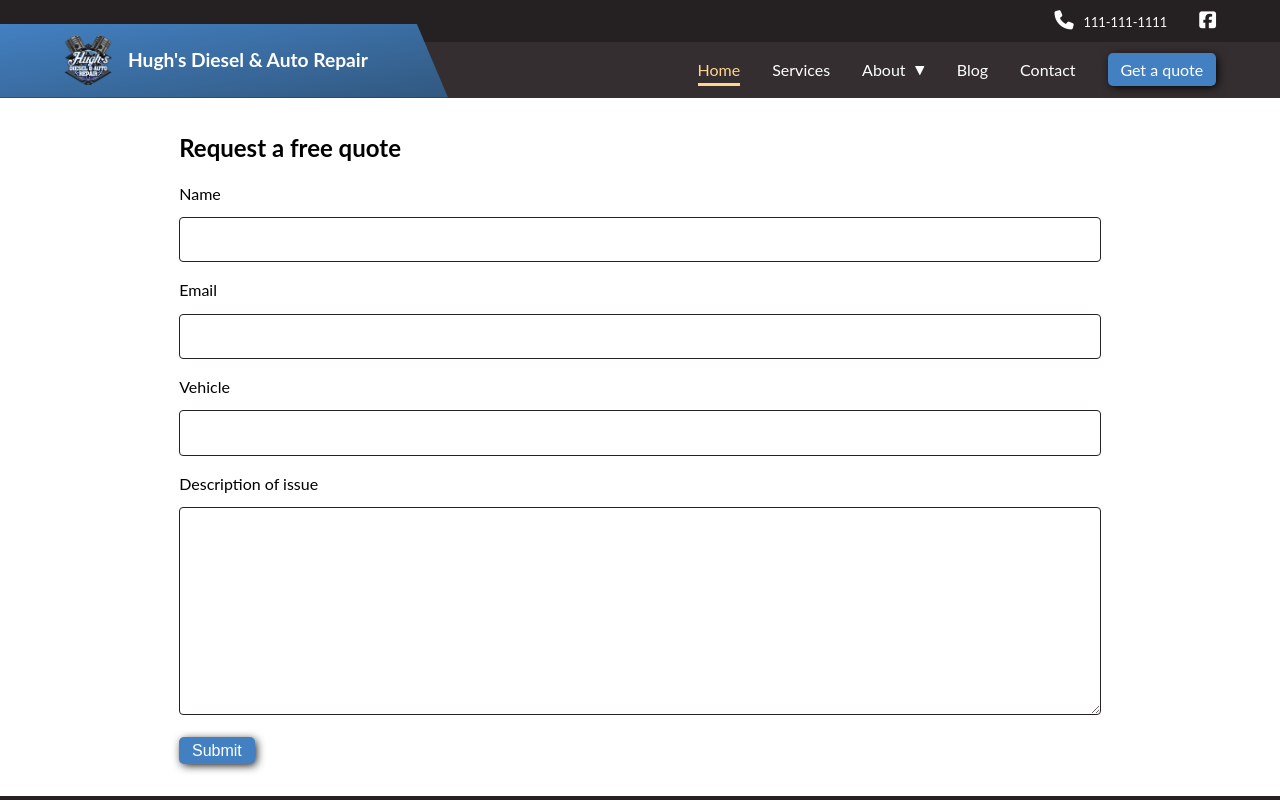
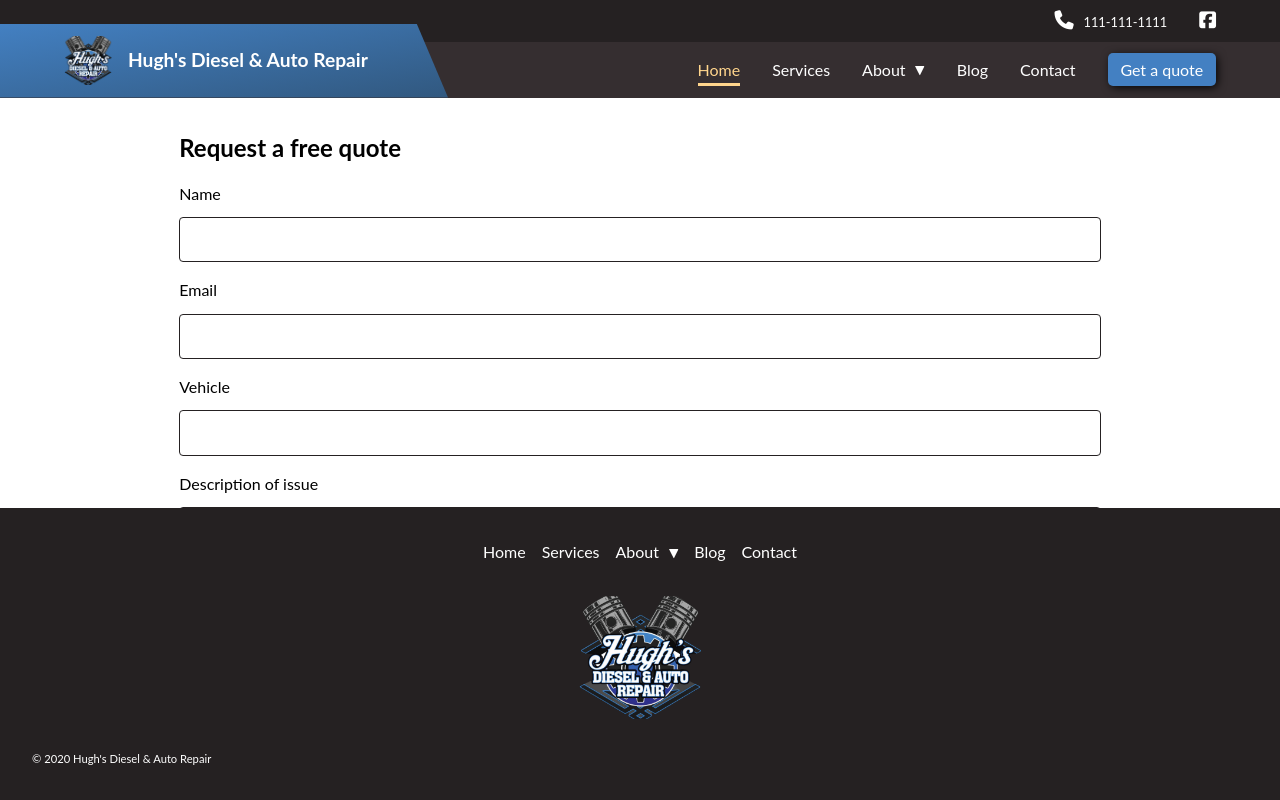
Before and after one commit to TonySoukkeo/hughs-auro-repair-frontend, a React (Create React App) app: page /quote in a window 1280 px wide. Shown: the top 800 px of the page. Built offline with nearby package versions, Linux system fonts and the light colour scheme; no server answers.

Commit message:
Worked on footer position

```diff
--- a/src/css/style.css
+++ b/src/css/style.css
@@ -5,6 +5,10 @@
   padding: 0;
   box-sizing: border-box; }
 
+html,
+body {
+  height: 100%; }
+
 html {
   box-sizing: border-box;
   font-family: "Lato", sans-serif; }
@@ -13,7 +17,8 @@ body {
   line-height: 1.5; }
 
 .App {
-  position: relative; }
+  position: relative;
+  min-height: 100vh; }
 
 .container {
   padding-left: 2rem;
@@ -380,6 +385,8 @@ body {
     background-color: rgba(0, 0, 0, 0.7); }
 
 .footer {
+  position: absolute;
+  bottom: 0;
   width: 100%;
   display: flex;
   flex-direction: column;
@@ -1028,7 +1035,6 @@ body {
   margin-bottom: 2rem; }
 
 .contact__form button {
-  cursor: pointer;
   outline: none;
   border: none;
   font-size: 1.2rem;
--- a/src/layout/Contact.js
+++ b/src/layout/Contact.js
@@ -81,6 +81,11 @@ const Contact = () => {
     }
   };
 
+  // Invalid variable to disable submit btn
+  let disabled = true;
+
+  if (name && email && message) disabled = false;
+
   return (
     <section className="contact">
       <div className="contact__form-container">
@@ -136,7 +141,11 @@ const Contact = () => {
             {loading ? (
               <Loading styles={{ width: "3rem" }} />
             ) : (
-              <button className="btn btn--blue" type="submit">
+              <button
+                disabled={disabled}
+                className={disabled ? "btn btn--disabled" : "btn btn--blue"}
+                type="submit"
+              >
                 Submit
               </button>
             )}
--- a/src/layout/Quote.js
+++ b/src/layout/Quote.js
@@ -116,6 +116,11 @@ const Quote = ({ location }) => {
     }
   };
 
+  // Disabled variable for btn
+  let disabled = true;
+
+  if (name && email && vehicle && description) disabled = false;
+
   return (
     <section className="quote container">
       {error ? <div className="alert alert--err mb-sm">{error}</div> : null}
@@ -159,7 +164,12 @@ const Quote = ({ location }) => {
           {loading ? (
             <Loading styles={{ width: "3rem" }} />
           ) : (
-            <button className="btn btn--blue">Submit</button>
+            <button
+              disabled={disabled}
+              className={disabled ? "btn btn--disabled" : "btn btn--blue"}
+            >
+              Submit
+            </button>
           )}
         </form>
       ) : (
--- a/src/sass/base/_base.scss
+++ b/src/sass/base/_base.scss
@@ -31,6 +31,11 @@ $box-shadow: 2px 2px 10px -1px #000000;
   box-sizing: border-box;
 }
 
+html,
+body {
+  height: 100%;
+}
+
 html {
   box-sizing: border-box;
   font-family: "Lato", sans-serif;
@@ -42,4 +47,5 @@ body {
 
 .App {
   position: relative;
+  min-height: 100vh;
 }
--- a/src/sass/components/_footer.scss
+++ b/src/sass/components/_footer.scss
@@ -1,4 +1,6 @@
 .footer {
+  position: absolute;
+  bottom: 0;
   width: 100%;
   display: flex;
   flex-direction: column;
--- a/src/sass/layout/_contact.scss
+++ b/src/sass/layout/_contact.scss
@@ -27,7 +27,6 @@
     }
 
     button {
-      cursor: pointer;
       outline: none;
       border: none;
       font-size: 1.2rem;
```
